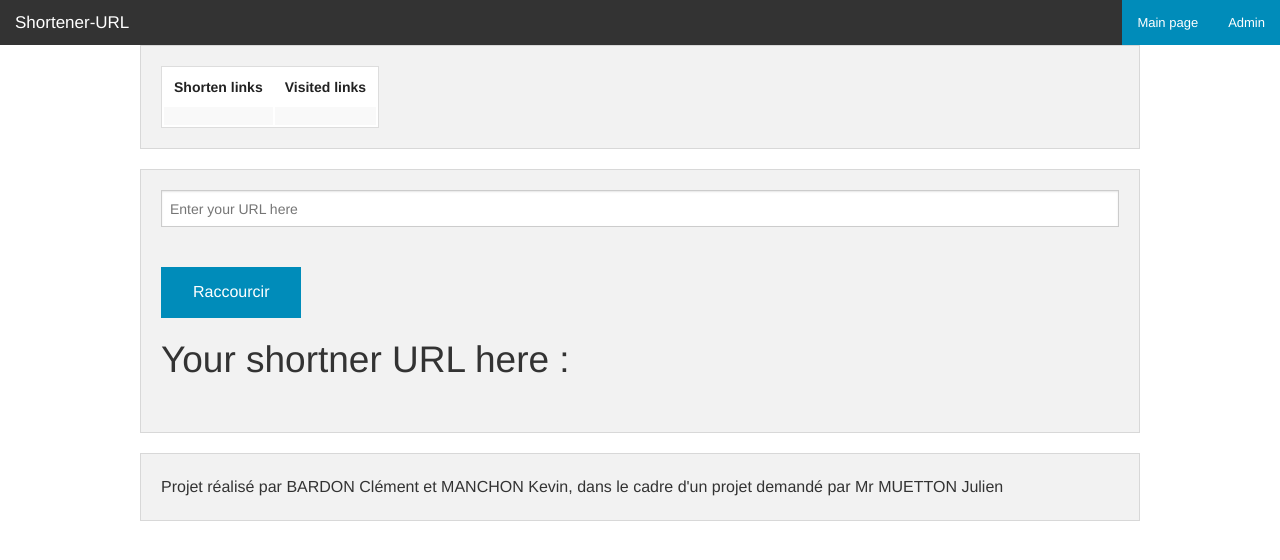
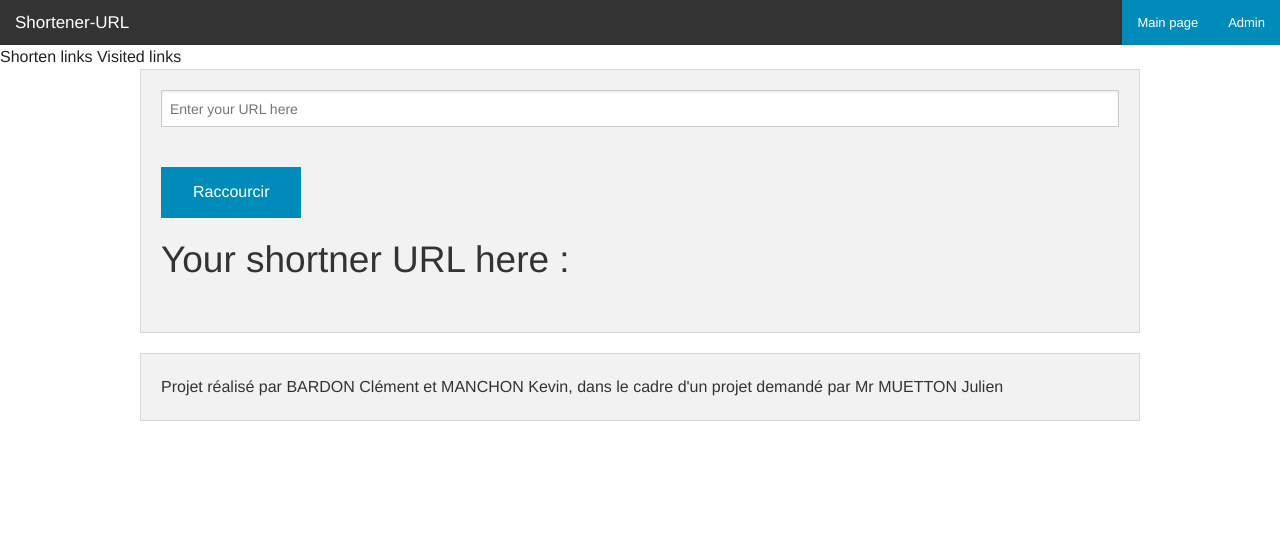
Before and after one commit to cbardon/projetjs2015, a website: page views/admin.html in a window 1280 px wide. Drawn offline with nearby package versions, Linux system fonts and the light colour scheme; files that its build step writes are made by us from their sources; no server answers.

Commit message:
new name

```diff
--- a/views/admin.html
+++ b/views/admin.html
@@ -3,11 +3,11 @@
 
 {% block body %}
 
-<div class="row panel large-14">
+<div class="panel>
 <table>
-<th>Shorten links</th>
-<th>Visited links</th>
-<tr><td>{{ length }}</td><td>{{ cpt }}</td> </tr>
+<th scope="column">Shorten links</th>
+<th scope="column">Visited links</th>
+<tr><td scope="row">{{ length }}</td><td scope="row">{{ cpt }}</td> </tr>
 </table>
 </div>
 <div class="row panel">
```
Also changed, not shown: 1 other file.
